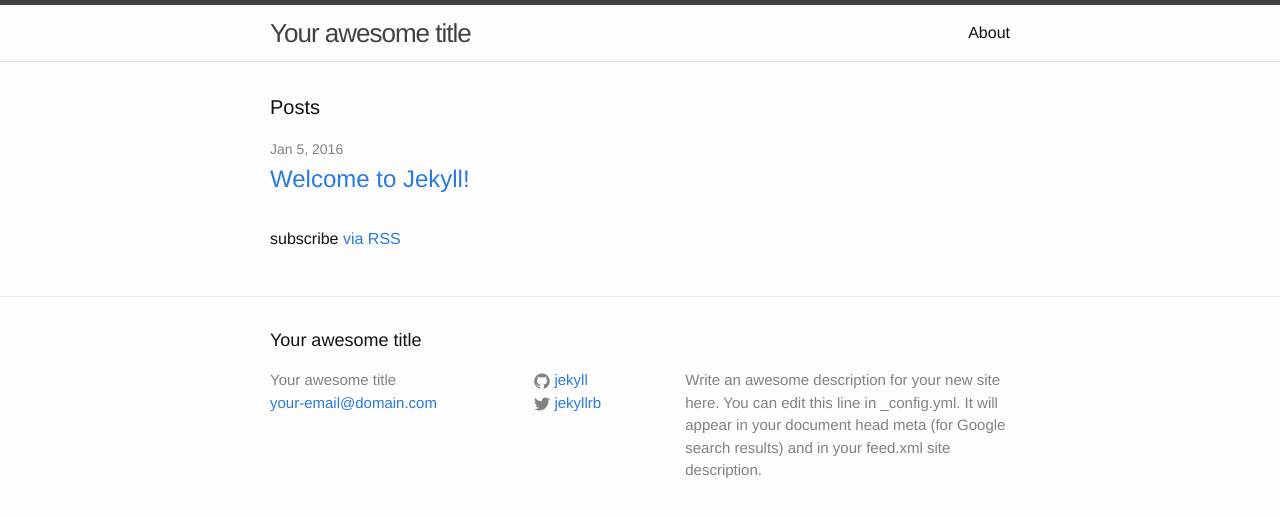
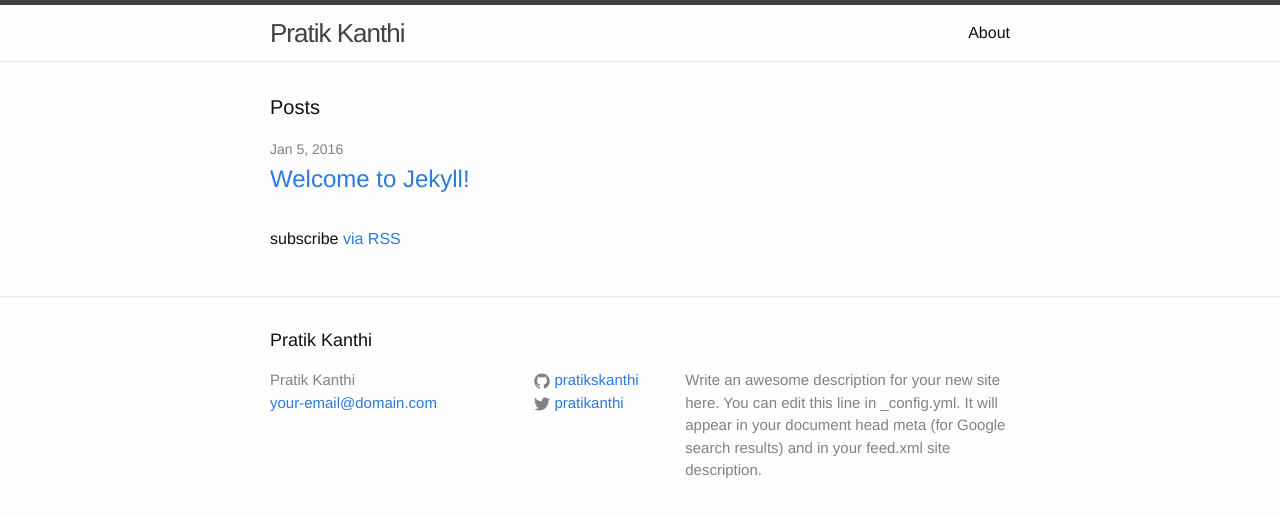
Before and after one commit to pratikskanthi/pratikskanthi.github.io, a Jekyll site: the page built from index.html, in a window 1280 px wide. Shown: the top 517 px of the page. Built offline with Jekyll 4.4.1, drawn with Linux system fonts in a browser that asks for light colours.

Commit message:
Changed title

```diff
--- a/_config.yml
+++ b/_config.yml
@@ -1,5 +1,5 @@
 # Site settings
-title: Your awesome title
+title: Pratik Kanthi
 email: your-email@domain.com
 description: > # this means to ignore newlines until "baseurl:"
   Write an awesome description for your new site here. You can edit this
@@ -7,8 +7,8 @@ description: > # this means to ignore newlines until "baseurl:"
   Google search results) and in your feed.xml site description.
 baseurl: "" # the subpath of your site, e.g. /blog/
 url: "http://yourdomain.com" # the base hostname & protocol for your site
-twitter_username: jekyllrb
-github_username:  jekyll
+twitter_username: pratikanthi
+github_username:  pratikskanthi
 
 # Build settings
 markdown: kramdown
```
